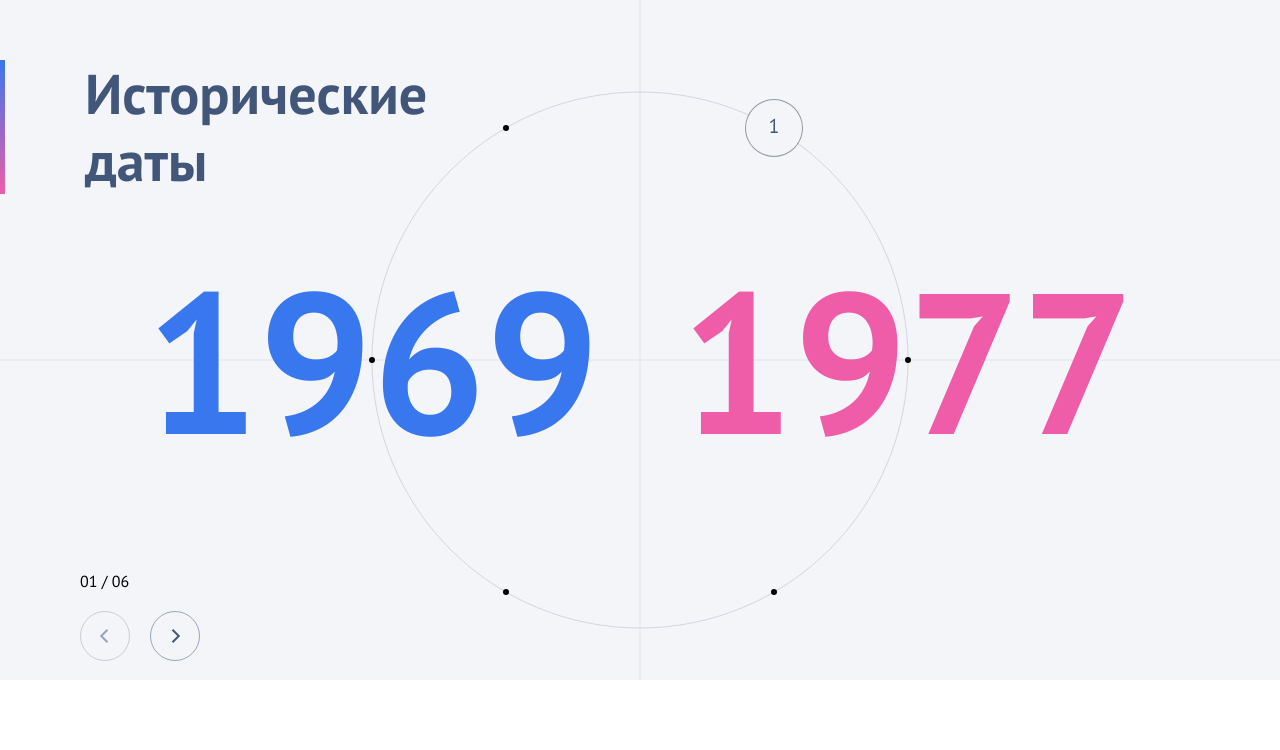
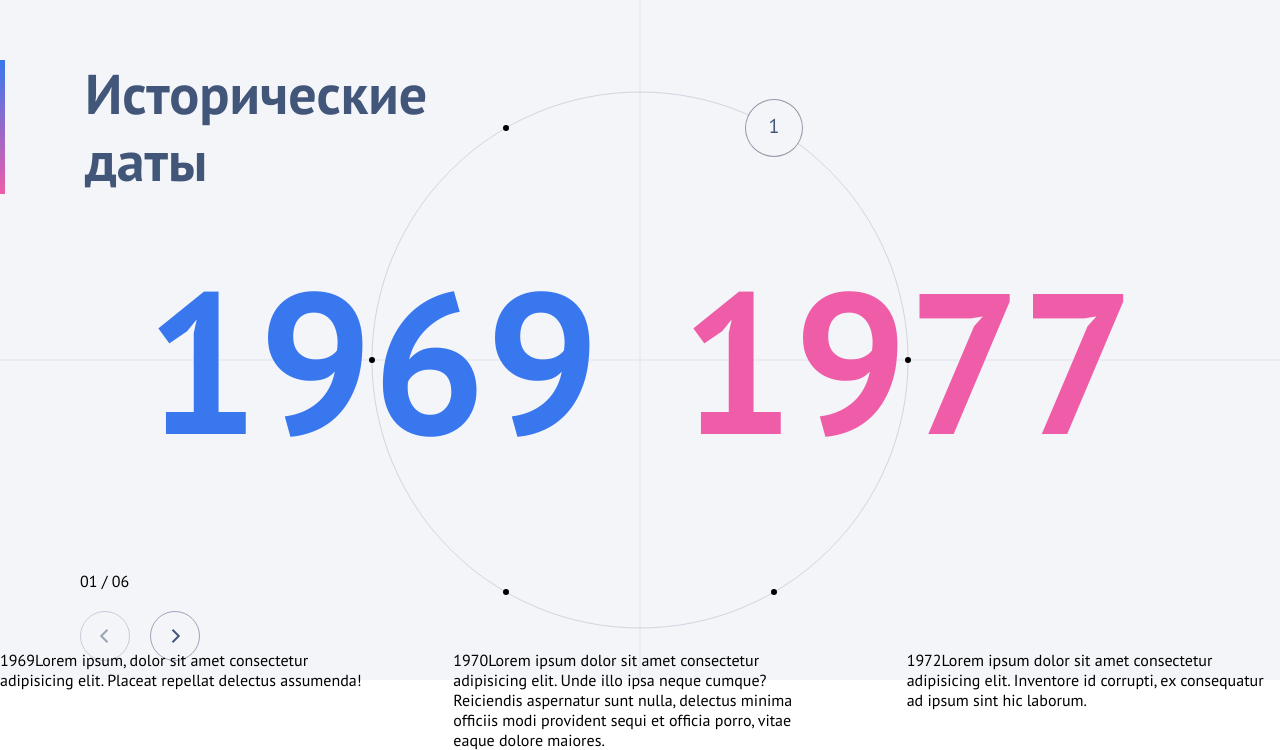
Before and after one commit to cetvrtak/stevo-tz-calendar, a React app: page / in a window 1280 px wide. Shown: the part 120-870 px from the top of the page. Before the commit the page ends 800 px from the top, so only its background shows below. Built offline with nearby package versions, Linux system fonts and the light colour scheme.

Commit message:
Create event Swiper

```diff
--- a/components/YearCircle.tsx
+++ b/components/YearCircle.tsx
@@ -3,6 +3,7 @@ import gsap from 'gsap';
 import { MotionPathPlugin } from 'gsap/MotionPathPlugin';
 import './YearCircle.scss';
 import Navigation from '../components/Navigation';
+import YearSwiper from './YearSwiper';
 
 const data = [
   {
@@ -282,6 +283,9 @@ const YearCircle: React.FC = () => {
         {/* Navigation */}
         <Navigation selectedDot={selectedDot} dots={dots} handleDotSelection={setSelectedDot} />
       </div>
+
+      {/* Swiper */}
+      <YearSwiper events={data[selectedDot].events} />
     </>
   );
 };
--- /dev/null
+++ b/components/YearSwiper.scss
@@ -0,0 +1,11 @@
+.swiper {
+    margin-top: 56px;
+}
+
+.swiper-slide {
+    display: flex;
+    flex-direction: column;
+    align-items: flex-start;
+    justify-content: center;
+    gap: 15px;
+}
--- /dev/null
+++ b/components/YearSwiper.tsx
@@ -0,0 +1,35 @@
+import React, { useEffect } from 'react';
+import { Swiper, SwiperSlide } from 'swiper/react'
+import 'swiper/scss';
+
+type Event = {
+    year: number,
+    desc: string,
+}
+
+interface YearSwiperProps {
+    events: Event[];
+}
+
+const YearSwiper: React.FC<YearSwiperProps> = ({ events }) => {
+    useEffect(() => {
+        console.log('Initializing Swiper');
+
+    }, []);
+
+    return (
+        <Swiper
+            spaceBetween={80}
+            slidesPerView={3}
+        >
+            {events.map((e) => (
+                <SwiperSlide key={e.year}>
+                    <span className='evt-year'>{e.year}</span>
+                    <span className='evt-desc'>{e.desc}</span>
+                </SwiperSlide>
+            ))}
+        </Swiper>
+    );
+}
+
+export default YearSwiper;
--- a/package.json
+++ b/package.json
@@ -14,7 +14,8 @@
     "@gsap/react": "^2.1.1",
     "gsap": "^3.12.5",
     "react": "^18.3.1",
-    "react-dom": "^18.3.1"
+    "react-dom": "^18.3.1",
+    "swiper": "^11.1.14"
   },
   "devDependencies": {
     "@types/react": "^18.3.11",
```
Also changed, not shown: 1 other file (tests, documents, lock files or other folders).
